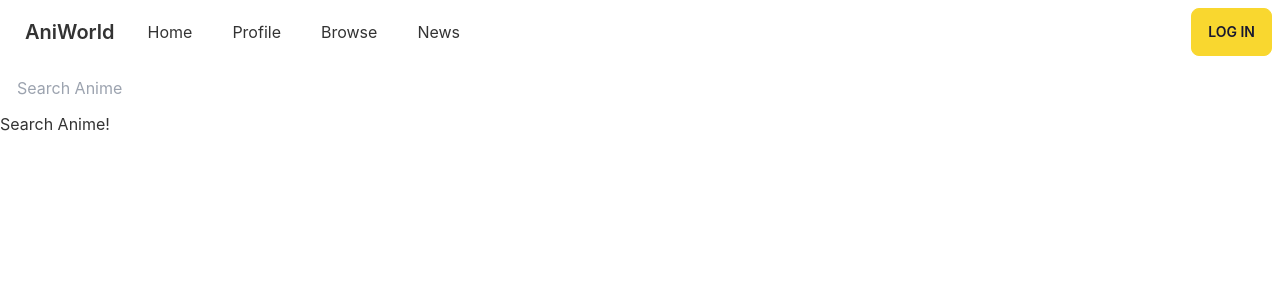
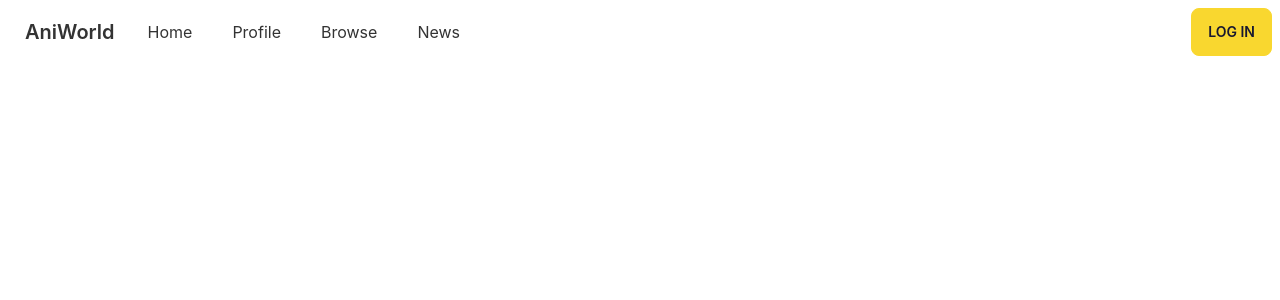
Before and after one commit to MrManilex/aniworld-front-end, a React (Create React App) app: page /home in a window 1280 px wide. Shown: the top 300 px of the page. Built offline with nearby package versions, Linux system fonts and the light colour scheme.

Commit message:
add new path and change component

```diff
--- a/src/pages/App/App.jsx
+++ b/src/pages/App/App.jsx
@@ -40,7 +40,8 @@ function App() {
     <>
       <Navbar />
       <Routes>
-        <Route path='/home' element={<AnimeSearch animes={animes} handleChange={handleChange} handleSearch={handleSearch} />} />
+        <Route path='/home' />
+        <Route path='/search/anime' element={<AnimeSearch animes={animes} handleChange={handleChange} handleSearch={handleSearch} />} />
       </Routes>
     </>
   );
```
